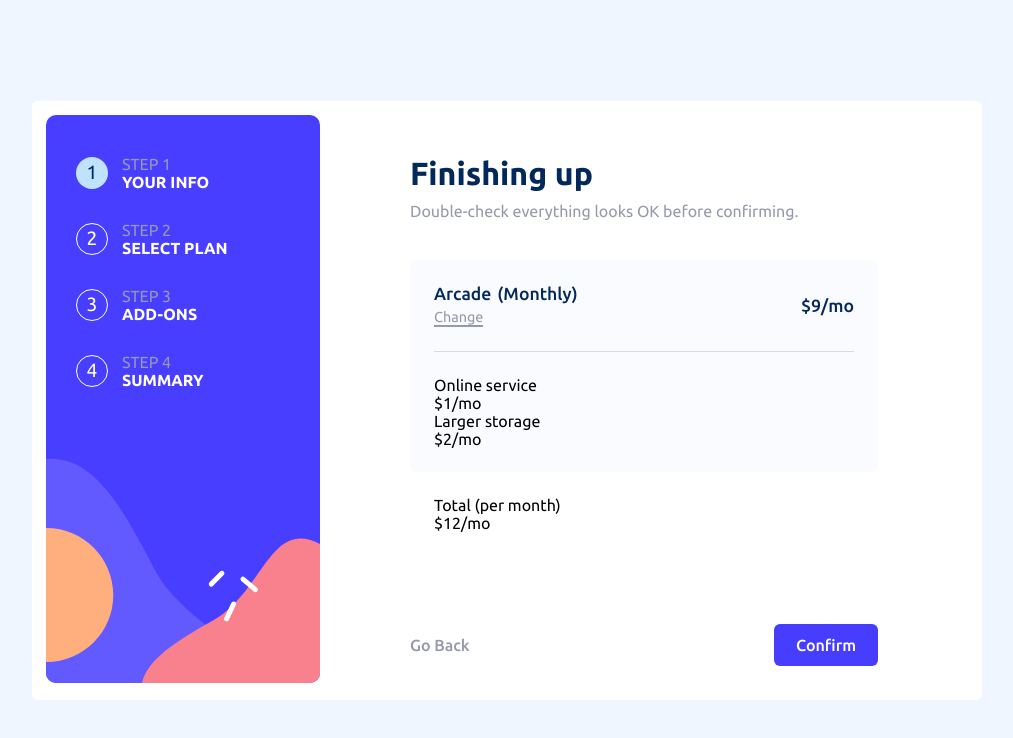
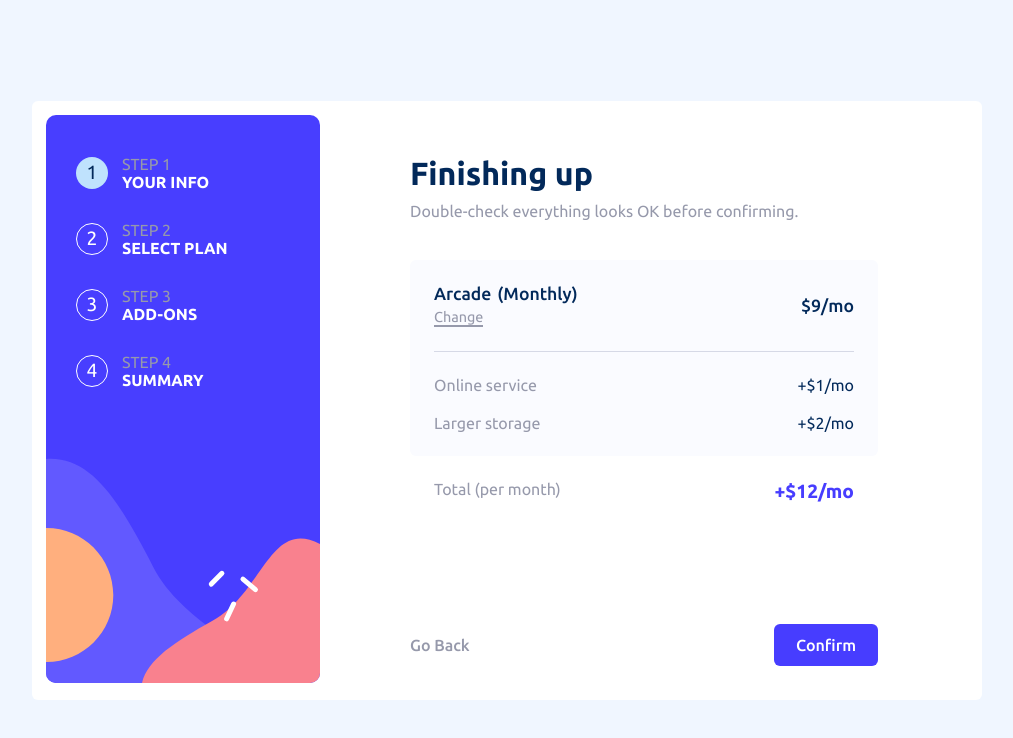
Before and after one commit to tymino/frontendmentor_multi-step-form, a Vue app: page / in a window 1280 px wide. Shown: the top 738 px of the page, without its empty margins (133-1146 px from the left). Built offline with nearby package versions, Linux system fonts and the light colour scheme.

Commit message:
style 4 page

```diff
--- a/src/components/BlockSummary.vue
+++ b/src/components/BlockSummary.vue
@@ -34,7 +34,7 @@
             :key="addon.name"
           >
             <div class="row__addon-name">{{ addon.name }}</div>
-            <div class="row__addon-price">{{ priceWrap(addon.price) }}</div>
+            <div class="row__addon-price">+{{ priceWrap(addon.price) }}</div>
           </div>
         </div>
       </div>
@@ -45,7 +45,7 @@
             Total (per {{ getTotalInfo.total.perValue }})
           </div>
           <div class="row__total-price">
-            {{ priceWrap(getTotalInfo.total.price) }}
+            +{{ priceWrap(getTotalInfo.total.price) }}
           </div>
         </div>
       </div>
@@ -136,7 +136,39 @@ export default {
   }
 }
 
+.row__addon {
+  display: flex;
+  justify-content: space-between;
+  font-size: 1rem;
+  font-weight: var(--font-light);
+
+  &-name {
+    color: var(--color-cool-gray);
+  }
+
+  &-price {
+    color: var(--color-marine-blue);
+  }
+
+  &:not(:last-child) {
+    margin-bottom: 20px;
+  }
+}
+
 .row__total {
-  background: none;
+  display: flex;
+  justify-content: space-between;
+
+  &-name {
+    color: var(--color-cool-gray);
+    font-size: 1rem;
+    font-weight: var(--font-light);
+  }
+
+  &-price {
+    color: var(--color-purplish-blue);
+    font-size: 1.2rem;
+    font-weight: var(--font-bold);
+  }
 }
 </style>
```
